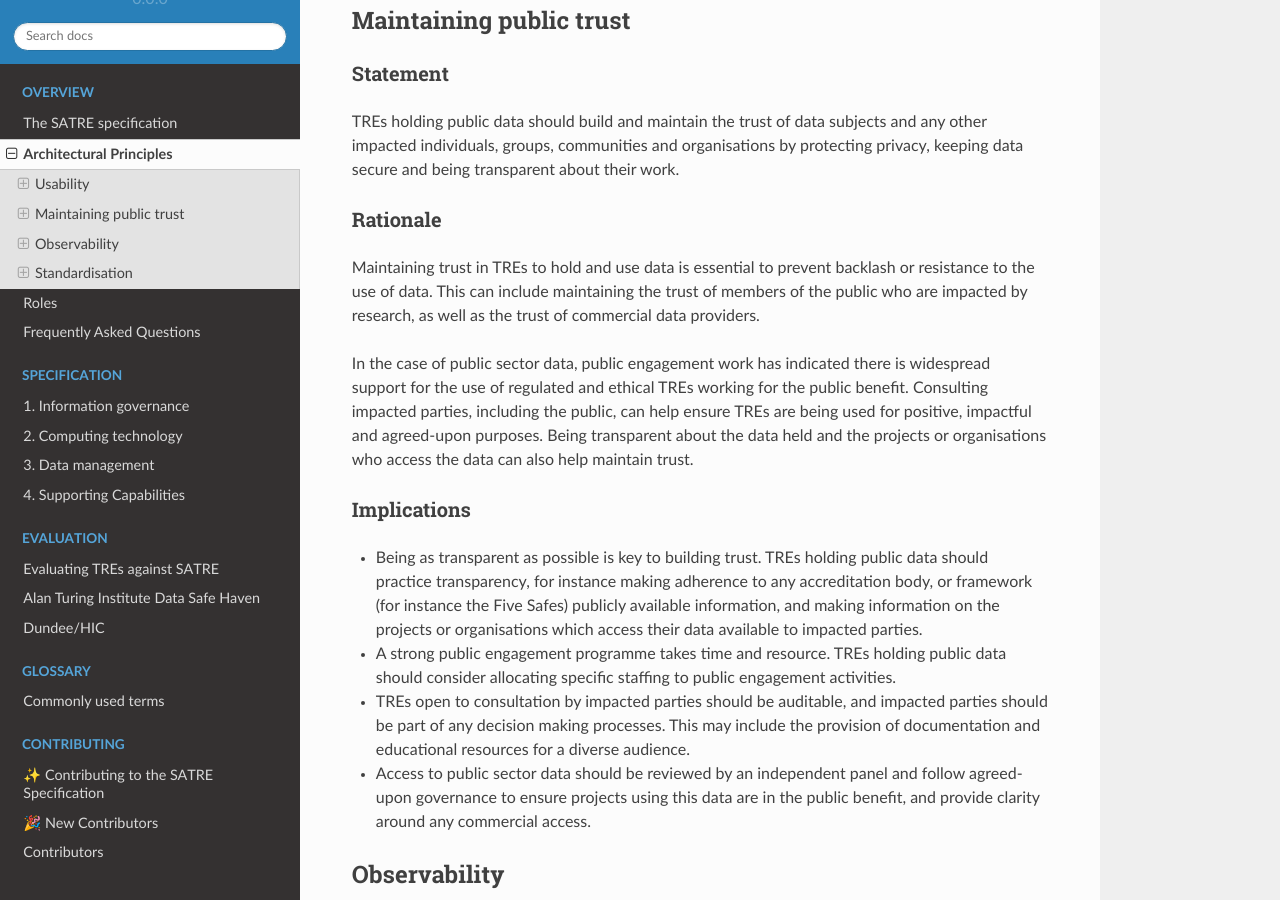
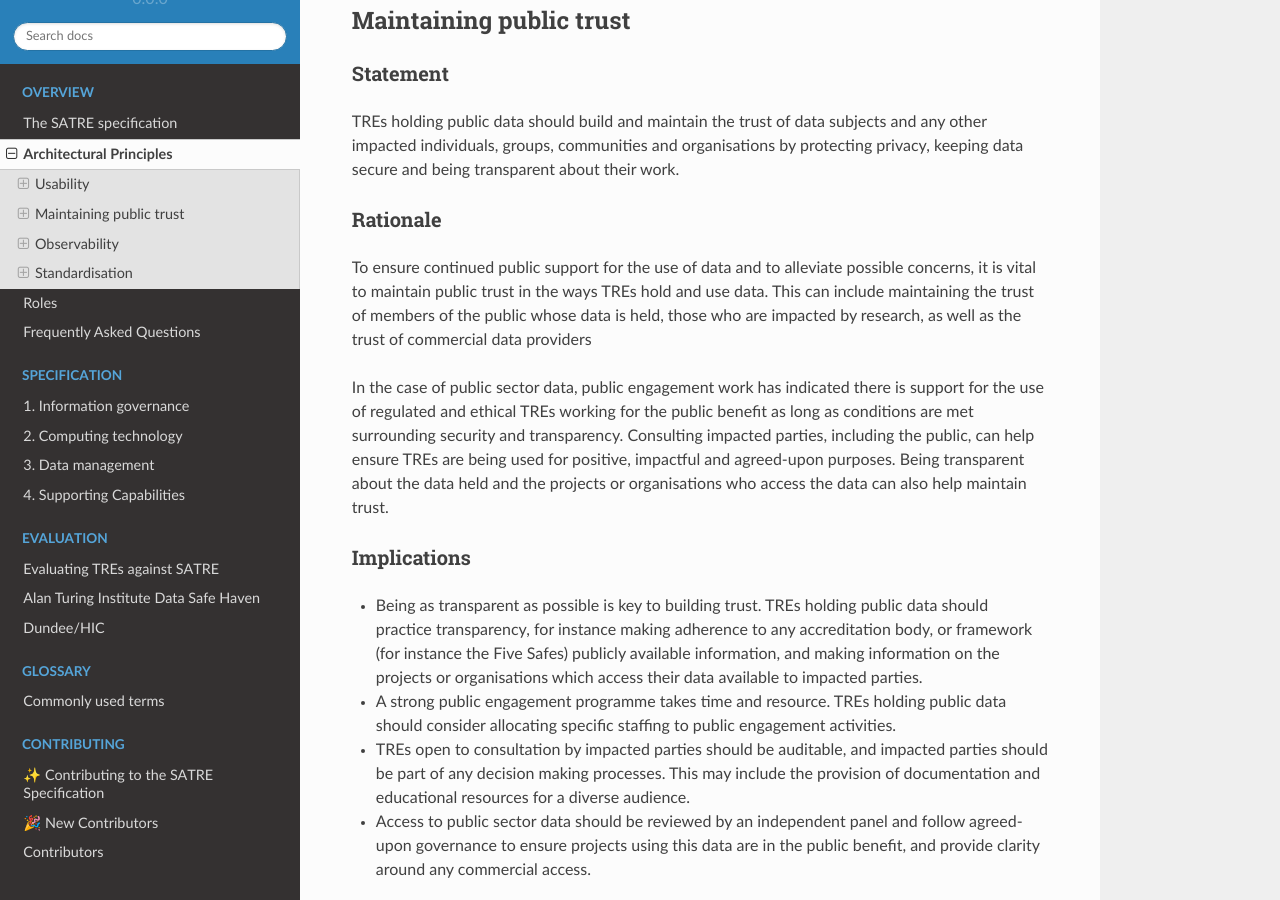
Before and after one commit to sa-tre/satre-specification, a Sphinx documentation site: the page built from docs/source/principles.md, in a window 1280 px wide and 900 px high, scrolled down 1250 px. Built offline with Sphinx 7.4.7 and the Read the Docs theme 2.0.0, drawn with Linux system fonts in a browser that asks for light colours.

Commit message:
Update public trust rationale

```diff
--- a/docs/source/principles.md
+++ b/docs/source/principles.md
@@ -47,10 +47,10 @@ TREs holding public data should build and maintain the trust of data subjects an
 
 ### Rationale
 
-Maintaining trust in TREs to hold and use data is essential to prevent backlash or resistance to the use of data.
-This can include maintaining the trust of members of the public who are impacted by research, as well as the trust of commercial data providers.
+To ensure continued public support for the use of data and to alleviate possible concerns, it is vital to maintain public trust in the ways TREs hold and use data.
+This can include maintaining the trust of members of the public whose data is held, those who are impacted by research, as well as the trust of commercial data providers
 
-In the case of public sector data, public engagement work has indicated there is widespread support for the use of regulated and ethical TREs working for the public benefit.
+In the case of public sector data, public engagement work has indicated there is support for the use of regulated and ethical TREs working for the public benefit as long as conditions are met surrounding security and transparency.
 Consulting impacted parties, including the public, can help ensure TREs are being used for positive, impactful and agreed-upon purposes.
 Being transparent about the data held and the projects or organisations who access the data can also help maintain trust.
 
```
